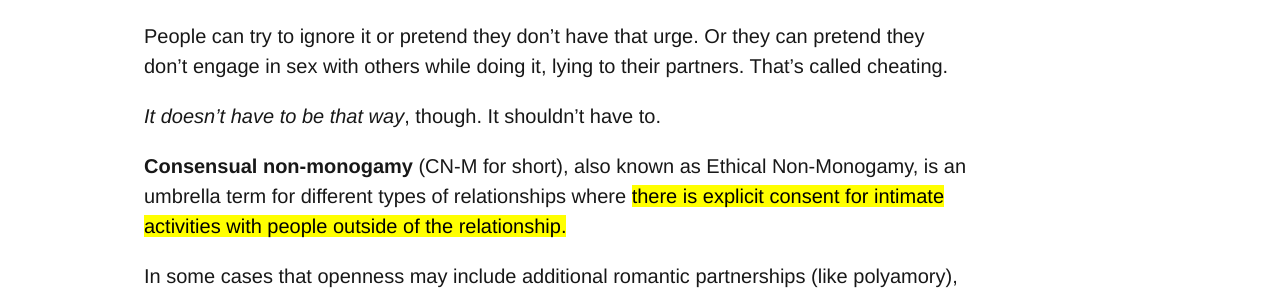
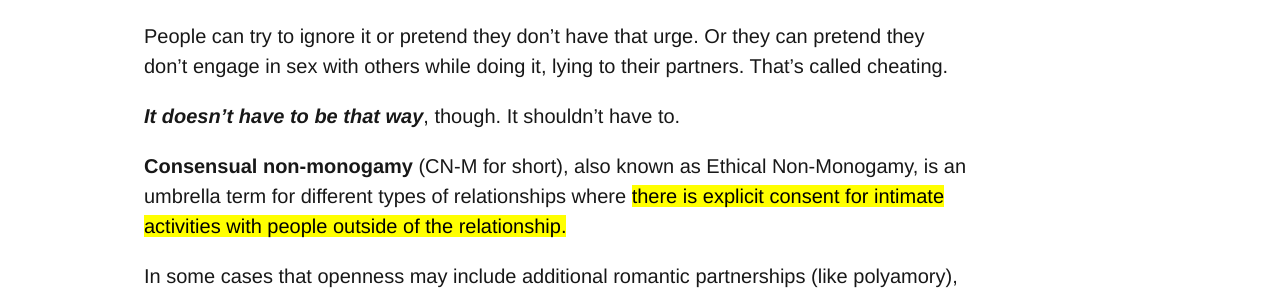
Before and after one commit to pedro-homero/pedro-homero.github.io, a Jekyll site: the page built from _posts/2022-11-08-consensual-non-monogamy.markdown, in a window 1280 px wide. Shown: the part 1046-1342 px from the top of the page. Built offline with Jekyll 4.4.1, drawn with Linux system fonts in a browser that asks for light colours; emoji names are drawn with the system emoji font.

```diff
--- a/_posts/2022-11-08-consensual-non-monogamy.markdown
+++ b/_posts/2022-11-08-consensual-non-monogamy.markdown
@@ -18,7 +18,7 @@ In many cases, though, people have (sometimes, or many times or all the time) a
 
 People can try to ignore it or pretend they don't have that urge. Or they can pretend they don't engage in sex with others while doing it, lying to their partners. That's called cheating.
 
-*It doesn't have to be that way*, though. It shouldn't have to.
+***It doesn't have to be that way***, though. It shouldn't have to.
 
 **Consensual non-monogamy** (CN-M for short), also known as Ethical Non-Monogamy, is an umbrella term for different types of relationships where <mark>there is explicit consent for intimate activities with people outside of the relationship.</mark>
 
```
